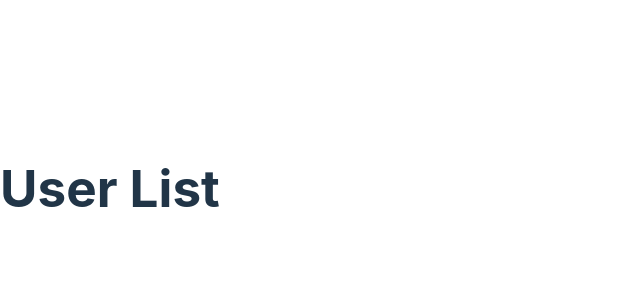
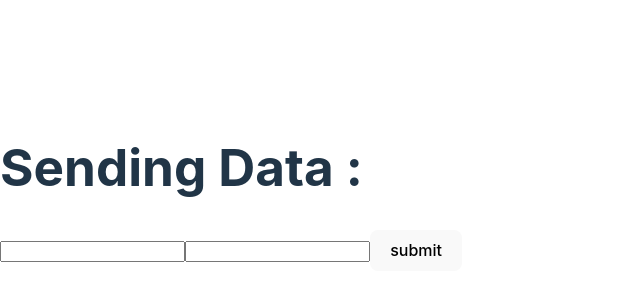
Before and after one commit to Redha4Dev/auth-test, a React (Vite) app in the folder frontend/: page / in a window 1280 px wide. Shown: the part 212-512 px from the top of the page, without its empty margins (0-640 px from the left). Built offline with nearby package versions, Linux system fonts and the light colour scheme.

Commit message:
modified:   frontend/src/App.jsx

```diff
--- a/frontend/src/App.jsx
+++ b/frontend/src/App.jsx
@@ -1,25 +1,35 @@
 import { useEffect, useState } from "react";
+import axios from "axios";
 
 function App() {
   const [users, setUsers] = useState([]);
+  const [dataF, setDataF] = useState({name: '' , email: ''});
+  const [response, setResponse] = useState(null);
 
-  useEffect(() => {
-    fetch("http://localhost:5000/")
-      .then((response) => response.json())
-      .then((data) => setUsers(data.users))
-      .catch((error) => console.error("Error fetching data:", error));
-  }, []);
-  console.log(users)
+  const handleChange = (e) => {
+    setDataF({...data, [e.target.name] : e.target.value});
+  }
+  const handleSubmit = async (e) => {
+    e.prevnetDefualt();
+
+    try {
+      const res = await axios.post("https://localhost:5000/", dataF, {
+        headers: { 'Content-Type': 'application/json' },
+      })
+    } catch(err) {
+      console.log(err);
+    }
+  }
+
+  console.log(dataF);
   return (
     <div>
-      <h1>User List</h1>
-      <ul>
-        {users.map((user) => (
-          <li key={user.id}>
-            {user.name}
-          </li>
-        ))}
-      </ul>
+      <form onSubmit={handleSubmit}>
+        <h1>Sending Data :</h1>
+        <input type="text" name="name" value={dataF.name} onChange={handleChange} />
+        <input type="email" name="email" value={dataF.email} onChange={handleChange} />
+        <button type="submit">submit</button>
+      </form>
     </div>
   );
 }
```
